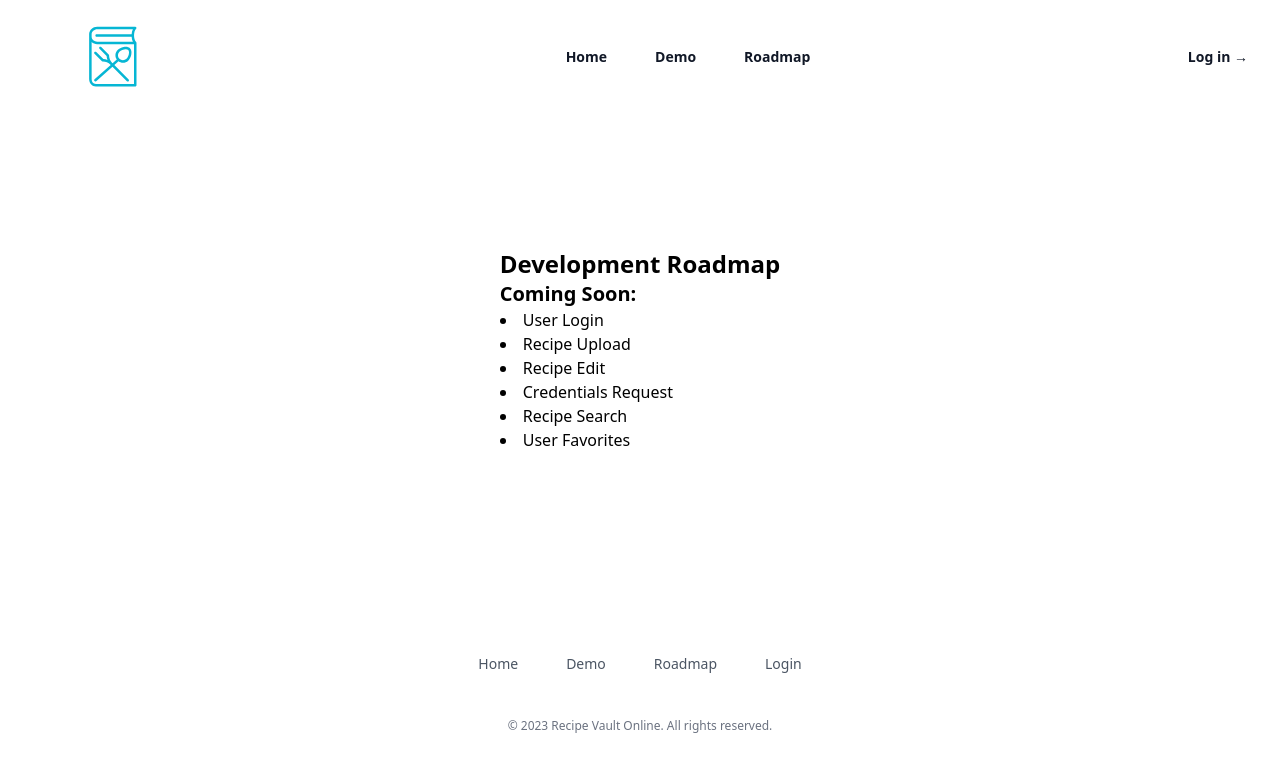
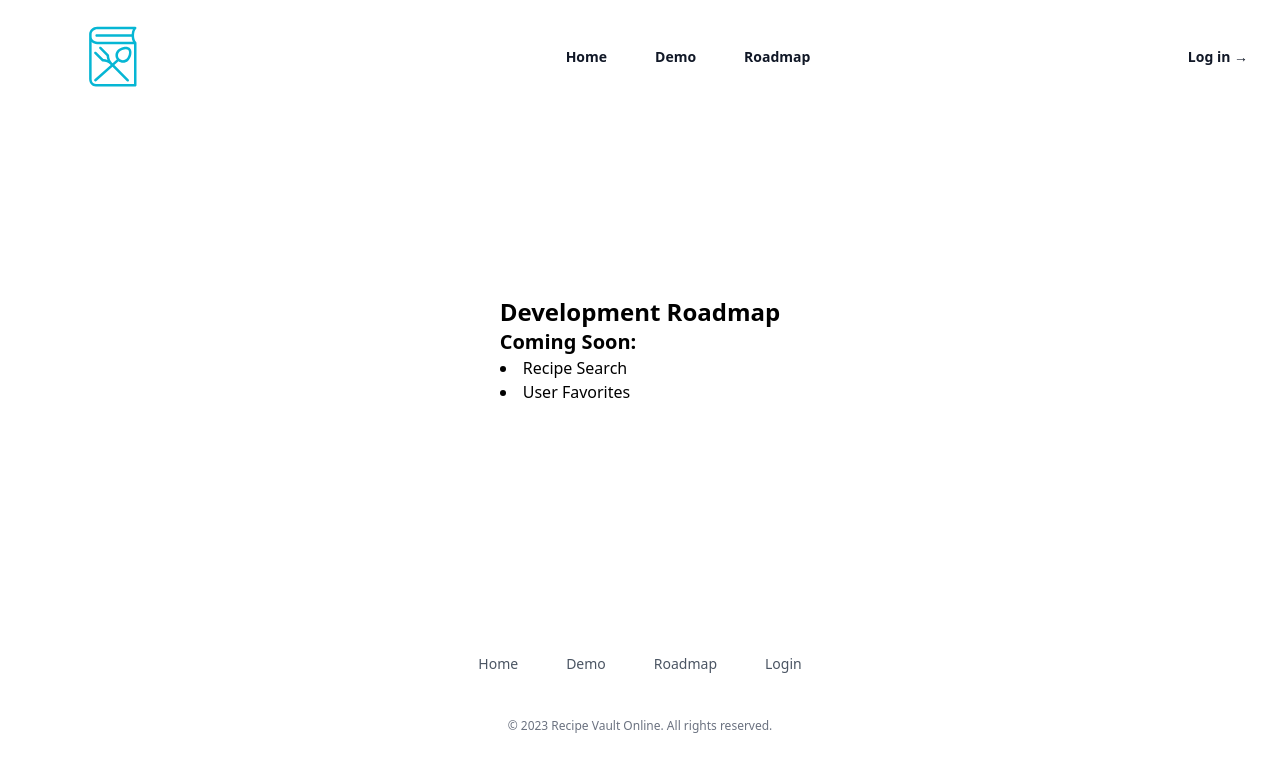
Before and after one commit to W5DEV/next-recipes, a Next.js app: page /roadmap in a window 1280 px wide. Shown: the top 772 px of the page. Built offline with nearby package versions, Linux system fonts and the light colour scheme.

Commit message:
chore: updated roadmap and readme

```diff
--- a/components/RoadmapComponent/index.tsx
+++ b/components/RoadmapComponent/index.tsx
@@ -5,10 +5,6 @@ export default function RoadmapComponent() {
       <div className='flex flex-col items-start justify-start w-full'>
         <div className='text-xl font-bold'>Coming Soon:</div>
         <ul className='list-disc list-inside'>
-          <li>User Login</li>
-          <li>Recipe Upload</li>
-          <li>Recipe Edit</li>
-          <li>Credentials Request</li>
           <li>Recipe Search</li>
           <li>User Favorites</li>
         </ul>
```
Also changed, not shown: 1 other file (tests, documents, lock files or other folders).
